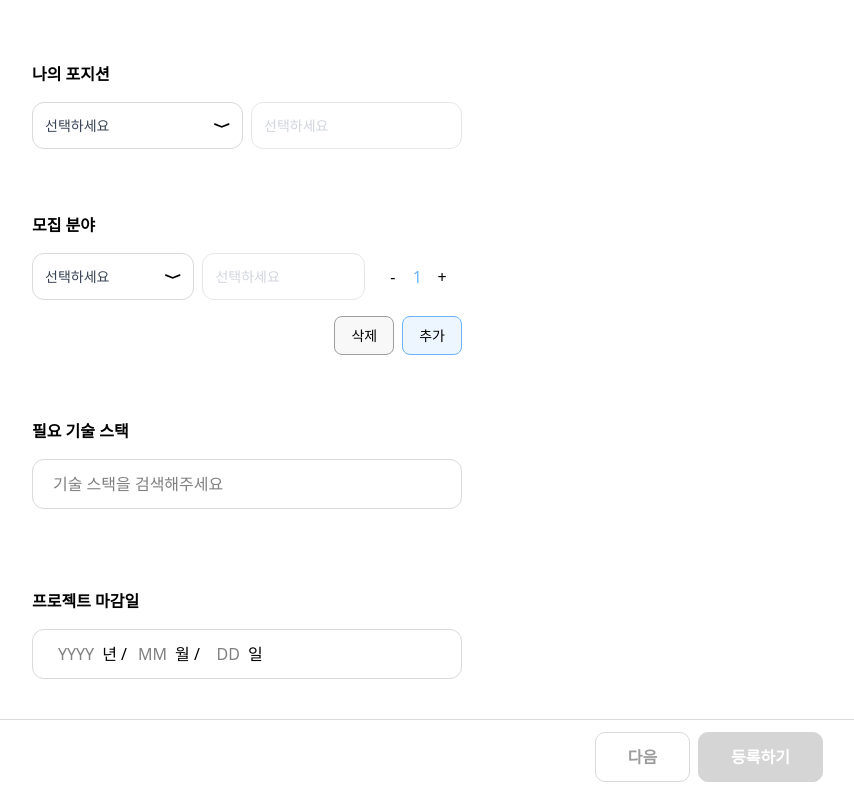
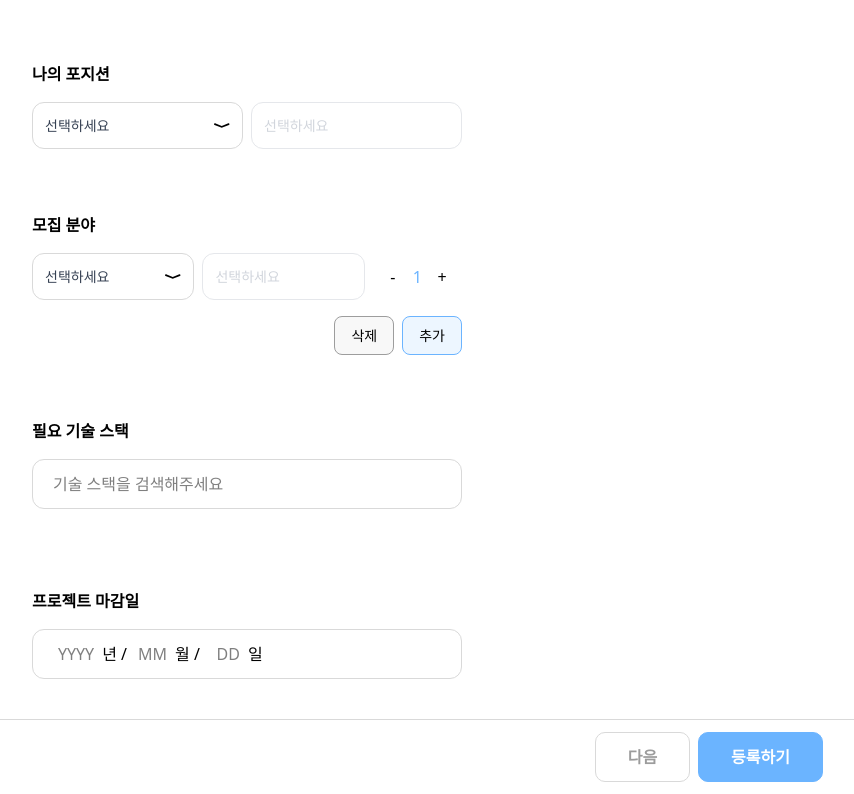
Before and after one commit to WardK-meeTeam/meeteam_front, a Next.js app: page /project-generate-step-1 in a window 1280 px wide. Shown: the part 1035-1829 px from the top of the page, without its empty margins (393-1247 px from the left). Built offline with nearby package versions, Linux system fonts and the light colour scheme.

Commit message:
[MTM-12] feat: [#77] chore: 등록하기 버튼 임시 활성화

```diff
--- a/components/ProjectGenerateFooter.tsx
+++ b/components/ProjectGenerateFooter.tsx
@@ -64,7 +64,7 @@ export default function ProjectGenerateFooter({ step }: { step: number }) {
             : () => router.back()
         }
       />
-      <MainButton buttonName="등록하기" type="submit" disabled={!isValid} />
+      <MainButton buttonName="등록하기" type="submit" disabled={false} />
     </footer>
   );
 }
```
